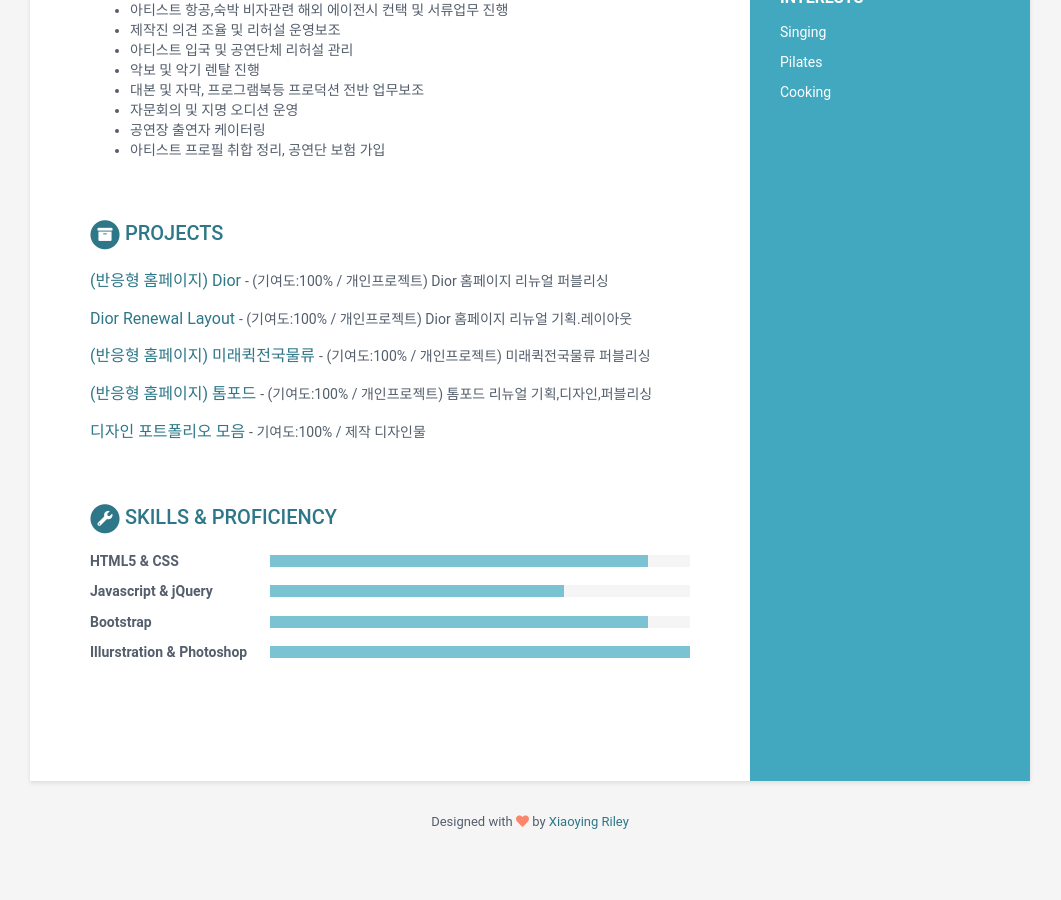
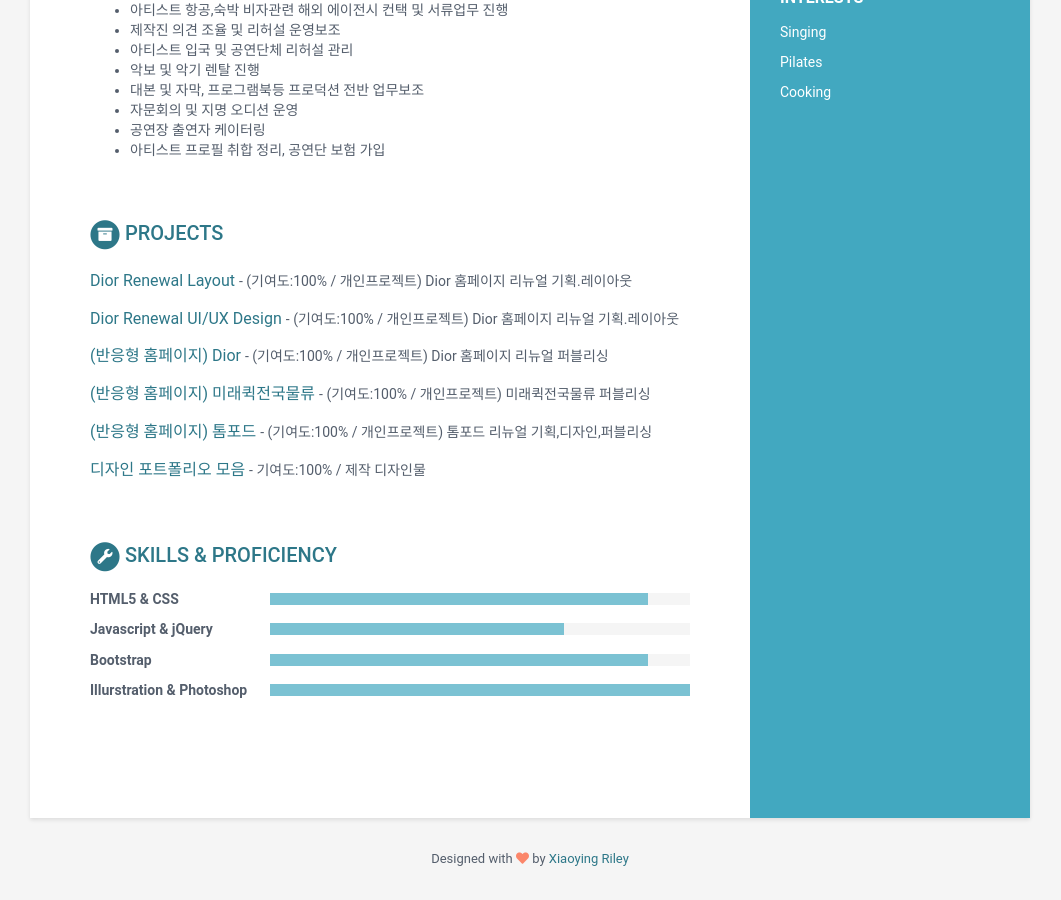
Before and after one commit to sozero/sozero.github.io, a Jekyll site: the page built from index.html, in a window 1280 px wide and 900 px high, scrolled down 882 px. Shown: the whole window, without its empty margins (110-1171 px from the left). Built offline with Jekyll 4.4.1, drawn with Linux system fonts in a browser that asks for light colours; before the commit the page ends 1744 px from its top, so only the background shows below that.

Commit message:
update project
update project

```diff
--- a/_data/data.yml
+++ b/_data/data.yml
@@ -112,13 +112,17 @@ projects:
 #       section. Lorem ipsum dolor sit amet, consectetur adipiscing elit.
 #       Vestibulum et ligula in nunc bibendum fringilla a eu lectus.
     assignments:
+      - title: Dior Renewal Layout
+        link: "https://ovenapp.io/view/zjumLrCEV1LHHCLnBy7WeeZm2AxEAk1u/SNJg0"
+        tagline: "(기여도:100% / 개인프로젝트) Dior 홈페이지 리뉴얼 기획.레이아웃"
+
+      - title: Dior Renewal UI/UX Design
+        link: "http://kidrose91.dothome.co.kr/diorsian/"
+        tagline: "(기여도:100% / 개인프로젝트) Dior 홈페이지 리뉴얼 기획.레이아웃"
+
       - title: (반응형 홈페이지) Dior
         link: "http://kidrose91.dothome.co.kr/dior/"
         tagline: "(기여도:100% / 개인프로젝트) Dior 홈페이지 리뉴얼 퍼블리싱"
-
-      - title: Dior Renewal Layout
-        link: "https://ovenapp.io/view/zjumLrCEV1LHHCLnBy7WeeZm2AxEAk1u/SNJg0"
-        tagline: "(기여도:100% / 개인프로젝트) Dior 홈페이지 리뉴얼 기획.레이아웃"
 
       - title: (반응형 홈페이지) 미래퀵전국물류
         link: "http://kidrose91.dothome.co.kr/movingcompany/"
```
